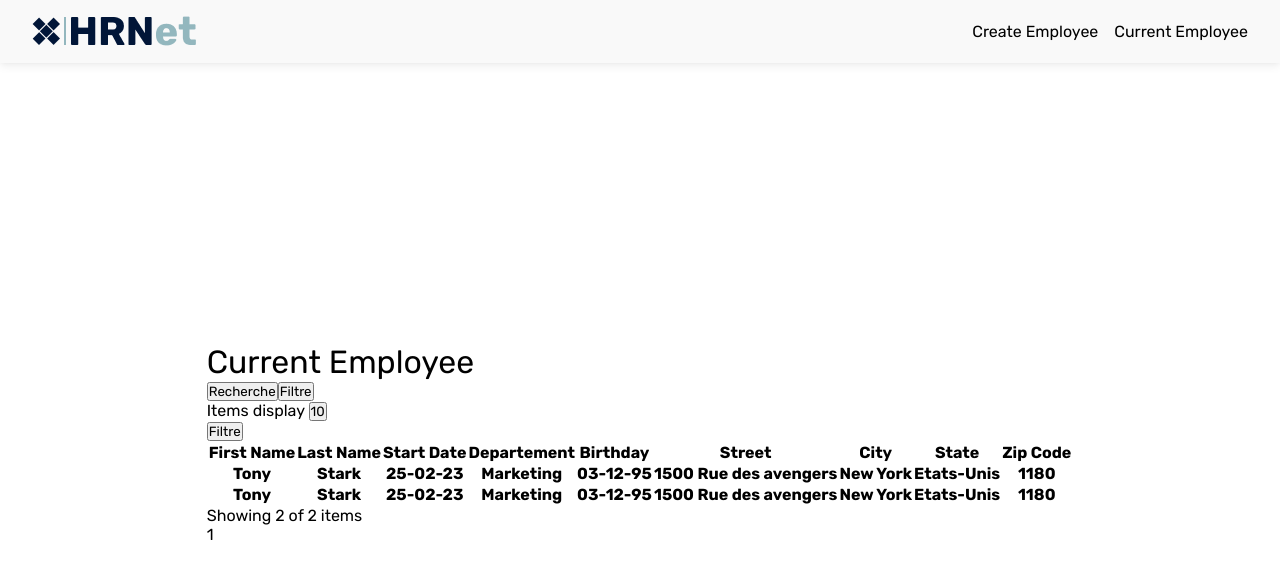
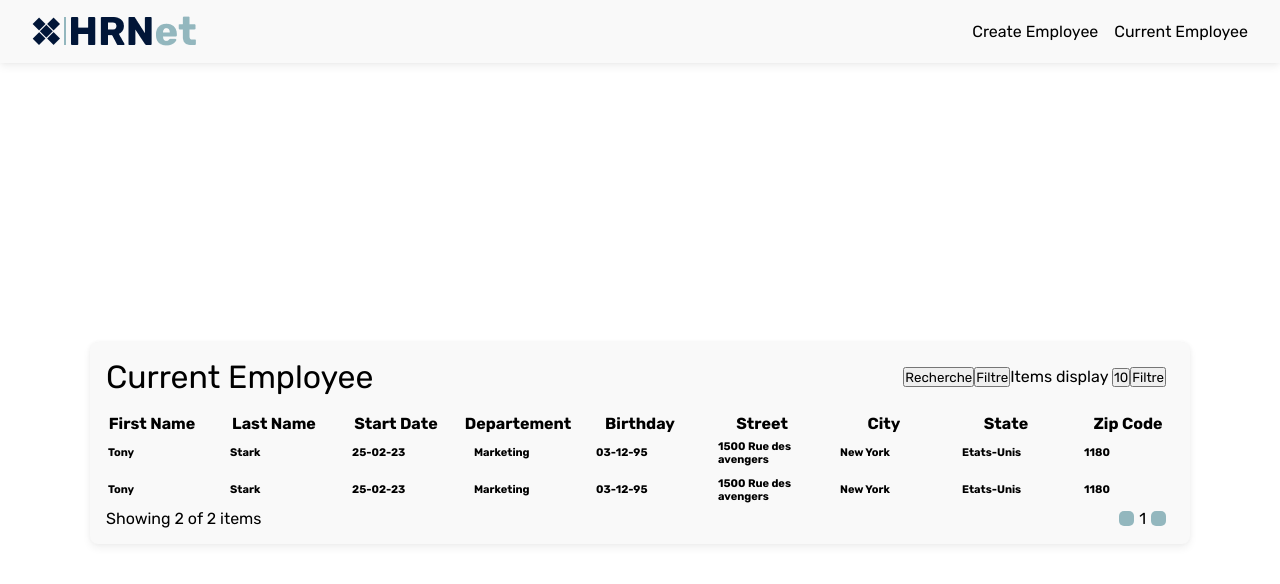
Before and after one commit to HaydenLeDev/Projet14-rhnet, a React (Create React App) app: page /currentEmployee in a window 1280 px wide. Shown: the top 584 px of the page. Built offline with nearby package versions, Linux system fonts and the light colour scheme.

Commit message:
css table

```diff
--- a/src/components/table/ItemTable.js
+++ b/src/components/table/ItemTable.js
@@ -1,15 +1,15 @@
 const ItemTable = ({employee}) => {
     return (
-        <tr>
-            <th>{employee.userInfos.firstName}</th>
-            <th>{employee.userInfos.lastName}</th>
-            <th>{employee.StartDate}</th>
-            <th>{employee.Departement}</th>
-            <th>{employee.userInfos.DateBirthday}</th>
-            <th>{employee.Adress.Street}</th>
-            <th>{employee.Adress.City}</th>
-            <th>{employee.Adress.State}</th>
-            <th>{employee.Adress.ZipCode}</th>
+        <tr className="Table_table_body_line">
+            <th className="Table_table_body_line_element">{employee.userInfos.firstName}</th>
+            <th className="Table_table_body_line_element">{employee.userInfos.lastName}</th>
+            <th className="Table_table_body_line_element">{employee.StartDate}</th>
+            <th className="Table_table_body_line_element">{employee.Departement}</th>
+            <th className="Table_table_body_line_element">{employee.userInfos.DateBirthday}</th>
+            <th className="Table_table_body_line_element">{employee.Adress.Street}</th>
+            <th className="Table_table_body_line_element">{employee.Adress.City}</th>
+            <th className="Table_table_body_line_element">{employee.Adress.State}</th>
+            <th className="Table_table_body_line_element">{employee.Adress.ZipCode}</th>
         </tr>
     )
 }
--- a/src/components/table/Table.js
+++ b/src/components/table/Table.js
@@ -1,5 +1,6 @@
 import { useSelector } from "react-redux"
 import ItemTable from "./ItemTable"
+import "./Table.scss"
 
 const Table = () => {
     const employees = useSelector((state) => state.employees.employees)
@@ -12,17 +13,19 @@ const Table = () => {
     }
 
     return (
-        <section>
-        <div>
-            <h1>Current Employee</h1>
+        <section className="Table">
+            <div className="Table_header">
+                <h1 className="Table_header_titre">Current Employee</h1>
+                <div className="Table_header_filtres">
                     <button>Recherche</button>
                     <button>Filtre</button>
                     <div>Items display <button>10</button></div>
                     <button>Filtre</button>
                 </div>
-            <table>
-                <thead>
-                    <tr>
+            </div>
+            <table className="Table_table">
+                <thead className="Table_table_thead">
+                    <tr className="Table_table_thead_line">
                         <th>First Name</th>
                         <th>Last Name</th>
                         <th>Start Date</th>
@@ -34,16 +37,16 @@ const Table = () => {
                         <th>Zip Code</th>
                     </tr>
                 </thead>
-                <tbody>
+                <tbody className="Table_table_body">
                     {generateTable()}
                 </tbody>
             </table>
-            <div>
+            <div className="Table_footer">
                 <div>Showing {employees.length} of {employees.length} items</div>
-            <div>
-                <span></span>
-                1
-                <span></span>
+                <div className="Table_footer_gestionPage">
+                    <button className="Table_footer_gestionPage_button Table_footer_gestionPage_button_prec"></button>
+                    <p>1</p>
+                    <button className="Table_footer_gestionPage_button"></button>
                 </div>
             </div>
         </section>
--- /dev/null
+++ b/src/components/table/Table.scss
@@ -0,0 +1,65 @@
+@import "../../style/colors";
+@import "../../style/font";
+
+.Table {
+    background: #f9f9f9;
+    border-radius: 8px;
+    padding-bottom: 16px;
+    box-shadow: 0px 0px 4px rgba(0, 0, 0, 0.04), 0px 4px 8px rgba(0, 0, 0, 0.06);
+}
+
+.Table_header {
+    display: flex;
+    justify-content: space-between;
+    align-items: center;
+    padding: 16px 24px 16px 16px;
+
+    &_filtres {
+        display: flex;
+    }
+}
+
+.Table_table {
+    width: 100%;
+    font-size: 11px;
+
+    &_thead {
+        font-size: $paragraphe-font-size;
+        padding: 24px 0px 24px 0px;
+
+        & th {
+            width: 120px;
+        }
+    }
+
+    &_body {
+        &_line {
+            height: 35px;
+            text-align: left;
+            &_element {
+                padding-left: 16px;
+            }
+        }
+    }
+}
+
+.Table_footer {
+    display: flex;
+    justify-content: space-between;
+    padding: 0px 24px 0px 16px;
+    &_gestionPage {
+        display: flex;
+        align-items: center;
+        gap: 5px;
+        &_button {
+            border: none;
+            background-color: $main-color-neutre;
+            width: 15px;
+            height: 15px;
+            border-radius: 5px;
+            &_prec {
+                transform: rotate(180deg);
+            }
+        }
+    }
+}
```
Lines whose indentation alone changed are shown as unchanged.
